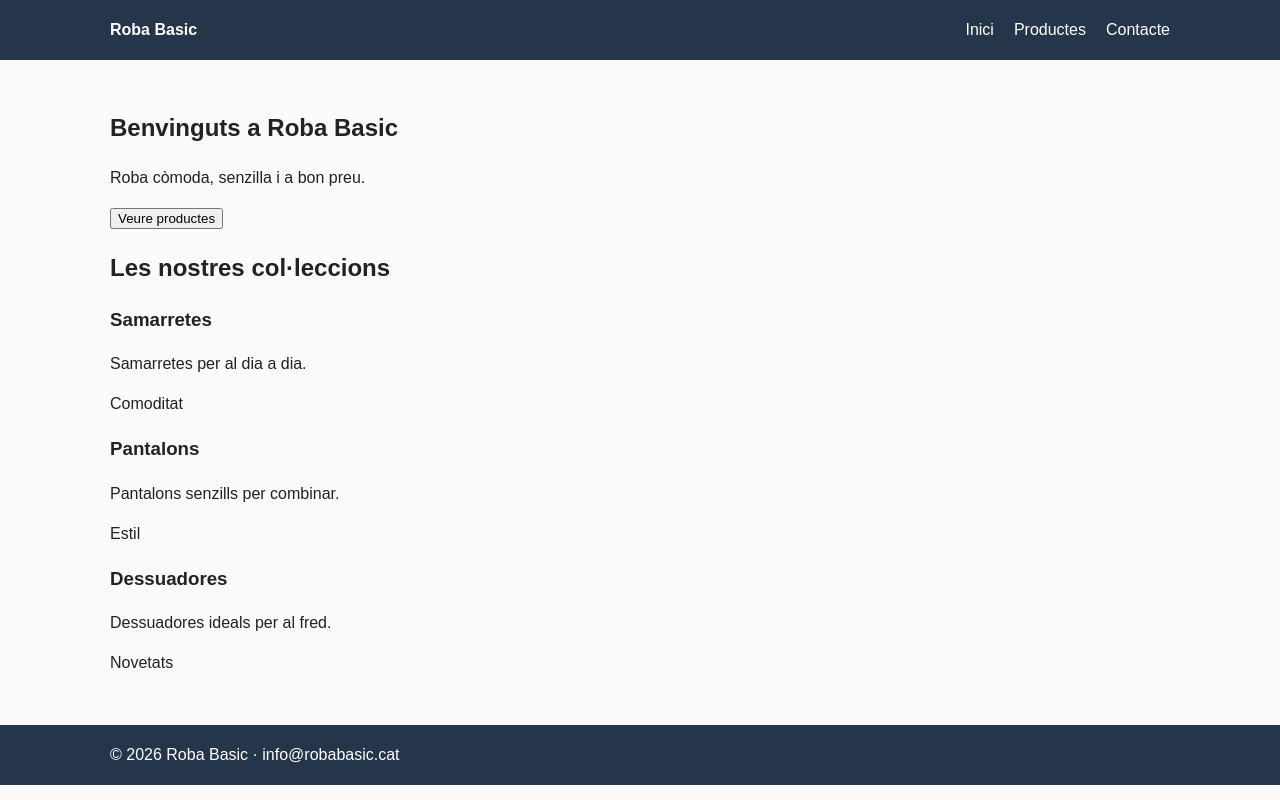
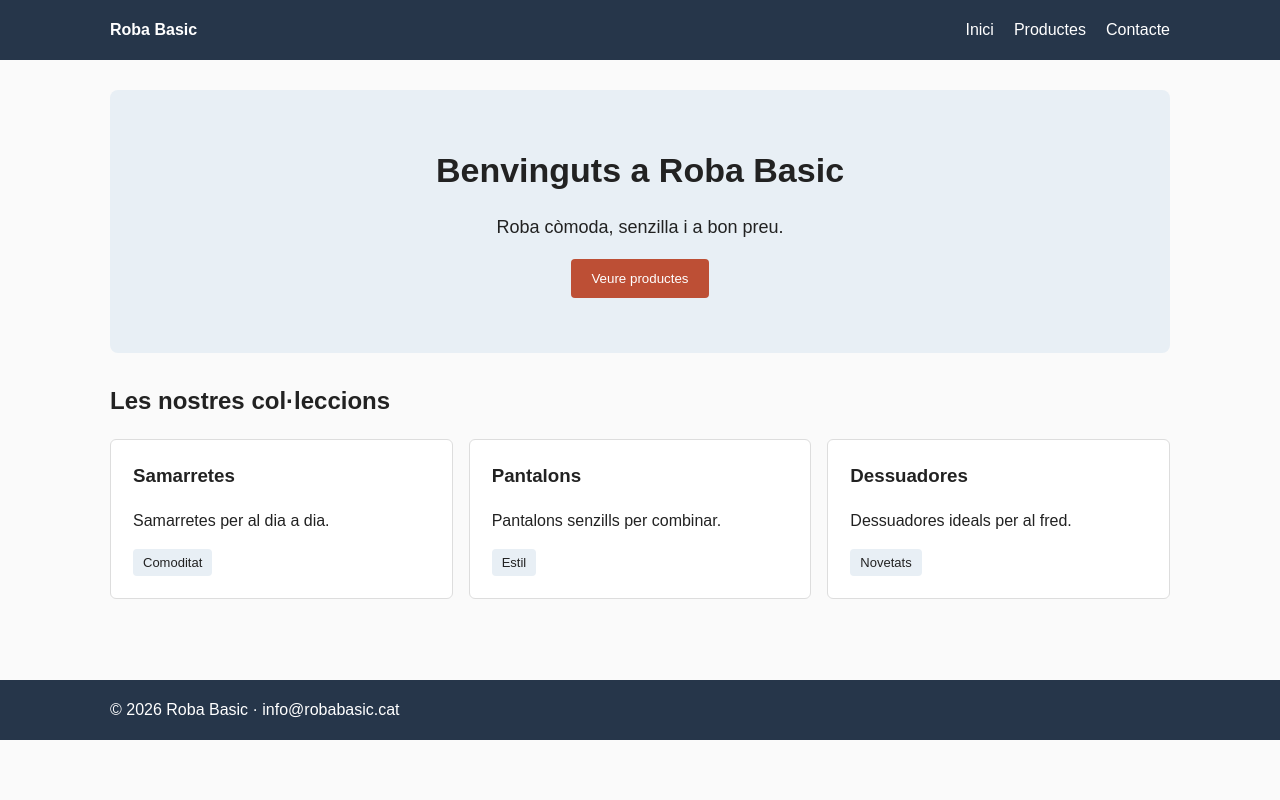
Before and after one commit to greenman9909-cmd/DAM1M04-Exercici-Posicio, a plain HTML site: page index.html in a window 1280 px wide. Drawn offline with Linux system fonts and the light colour scheme.

Commit message:
Style homepage hero and collection cards

```diff
--- a/global.css
+++ b/global.css
@@ -42,3 +42,42 @@ footer {
     color: white;
     padding: 18px 0;
 }
+
+/* Pàgina principal */
+.hero {
+    background: #e8eff5;
+    text-align: center;
+    padding: 55px 25px;
+    border-radius: 8px;
+    margin-bottom: 30px;
+}
+.hero h1 { font-size: 34px; margin: 0; }
+.hero p { font-size: 18px; }
+button {
+    background: #bd4f35;
+    color: white;
+    border: 0;
+    border-radius: 4px;
+    padding: 12px 20px;
+    cursor: pointer;
+}
+button:hover { background: #963a24; }
+.colleccions {
+    display: grid;
+    grid-template-columns: repeat(3, 1fr);
+    gap: 16px;
+}
+.carta {
+    background: white;
+    border: 1px solid #ddd;
+    padding: 22px;
+    border-radius: 6px;
+}
+.carta h3 { margin-top: 0; }
+.carta span {
+    display: inline-block;
+    padding: 4px 10px;
+    background: #e8eff5;
+    border-radius: 4px;
+    font-size: 13px;
+}
```
